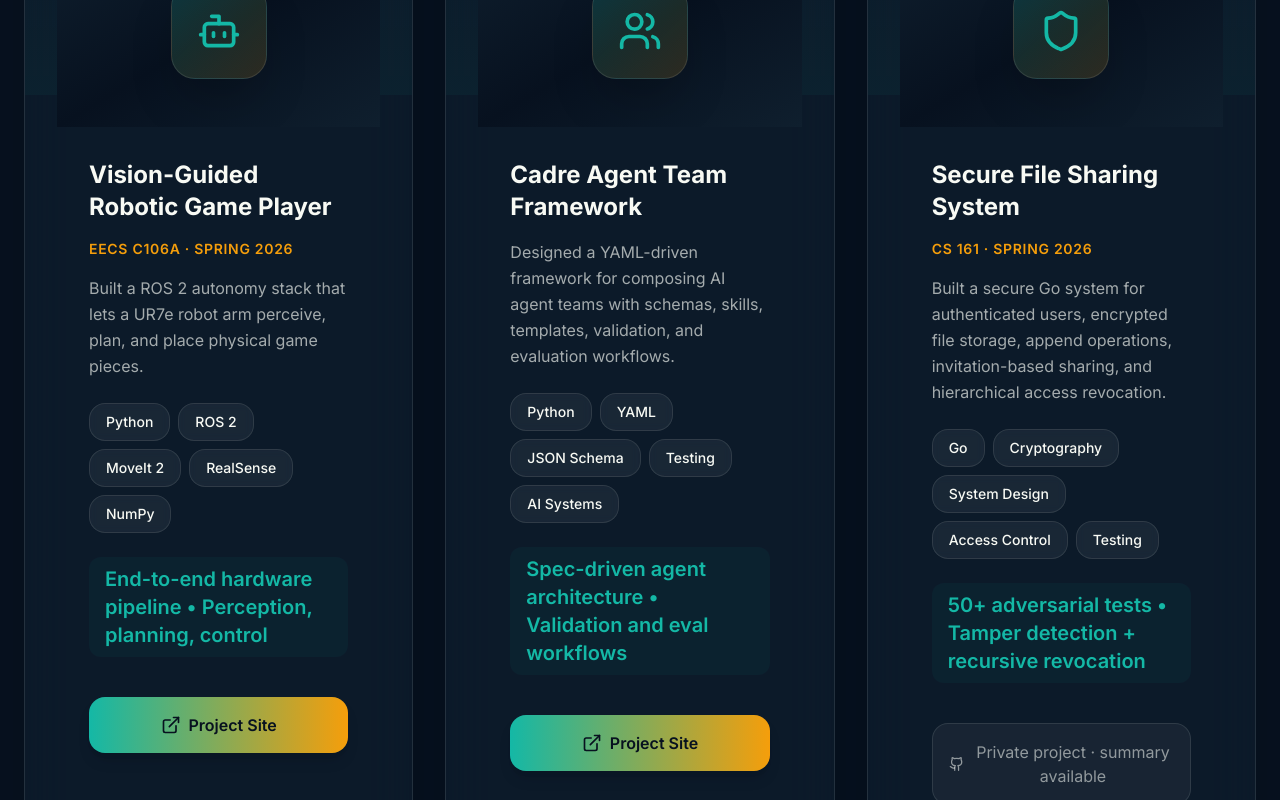
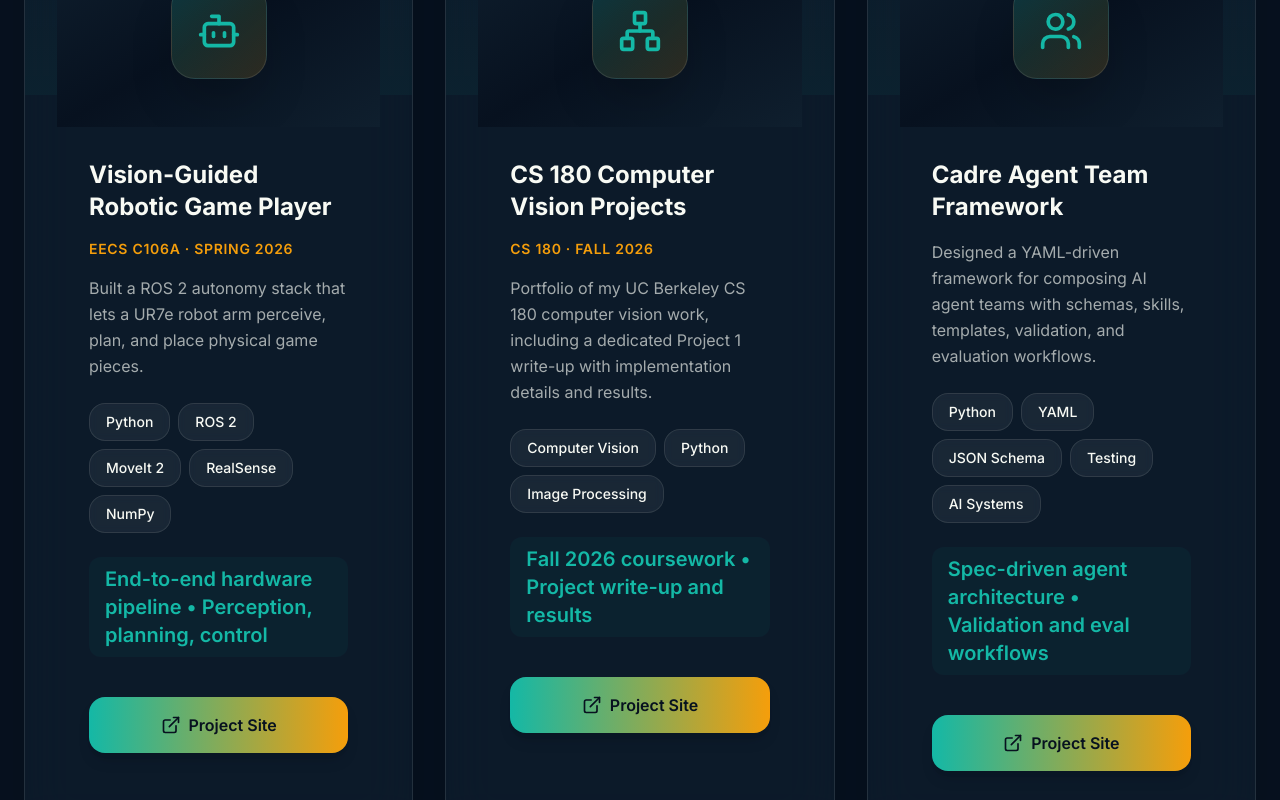
Before and after one commit to cvanherick/Connor_van_Herick_Website, a React (Vite) app: page / in a window 1280 px wide. Shown: the part 5100-5900 px from the top of the page. Built offline with nearby package versions, Linux system fonts and the light colour scheme.

Commit message:
Add CS 180 project portfolio link

```diff
--- a/src/components/Projects.tsx
+++ b/src/components/Projects.tsx
@@ -17,6 +17,14 @@
     tech: ['Python', 'YAML', 'JSON Schema', 'Testing', 'AI Systems'],
     impact: 'Spec-driven agent architecture • Validation and eval workflows',
     demo: './case-studies/cadre.html',
+  },
+  {
+    title: 'CS 180 Computer Vision Projects',
+    description: 'Portfolio of my UC Berkeley CS 180 computer vision work, including a dedicated Project 1 write-up with implementation details and results.',
+    tech: ['Computer Vision', 'Python', 'Image Processing'],
+    impact: 'Fall 2026 coursework • Project write-up and results',
+    course: 'CS 180 · Fall 2026',
+    demo: 'https://cvanherick.github.io/Connor_van_Herick_CS180/projects/project1/',
   },
   {
     title: 'Ngordnet Language Explorer',
@@ -96,6 +104,7 @@
 
 const relevanceOrder = [
   'Vision-Guided Robotic Game Player',
+  'CS 180 Computer Vision Projects',
   'Cadre Agent Team Framework',
   'Secure File Sharing System',
   'RISC-V CPU Design',
```
